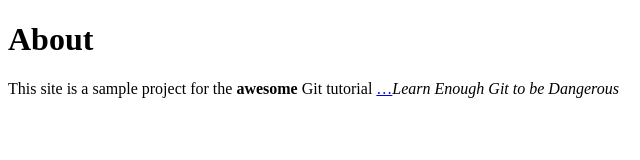
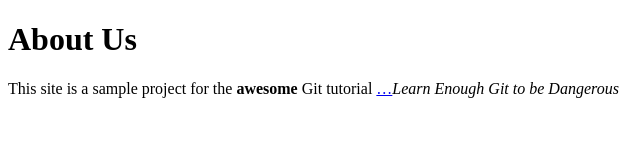
Before and after one commit to deehaz/website, a plain HTML site: page about.html in a window 1280 px wide. Shown: the full height of the page, 0-640 px from the left. Drawn offline with Linux system fonts and the light colour scheme.

Commit message:
Change header

```diff
--- a/about.html
+++ b/about.html
@@ -4,7 +4,7 @@
     <title>About Us</title>
   </head>
   <body>
-    <h1>About</h1>
+    <h1>About Us</h1>
     <p>
     	This site is a sample project for the <strong>awesome</strong> Git tutorial <a href="https://www.learnenough.com/git-tutorial">…</a><em>Learn Enough Git to be Dangerous</em>
     </p>
```
Also changed, not shown: index.html (+1 -1 lines).
